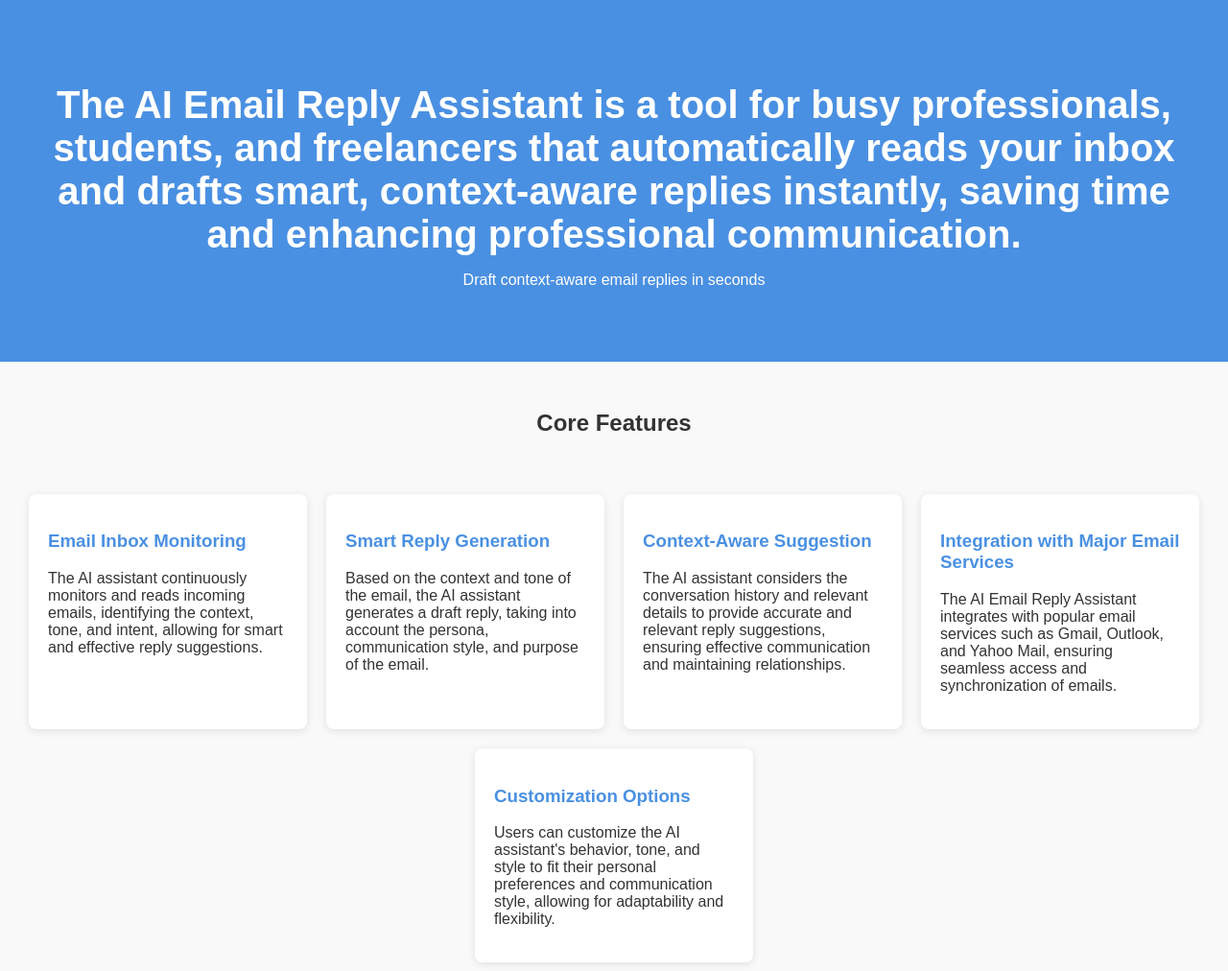
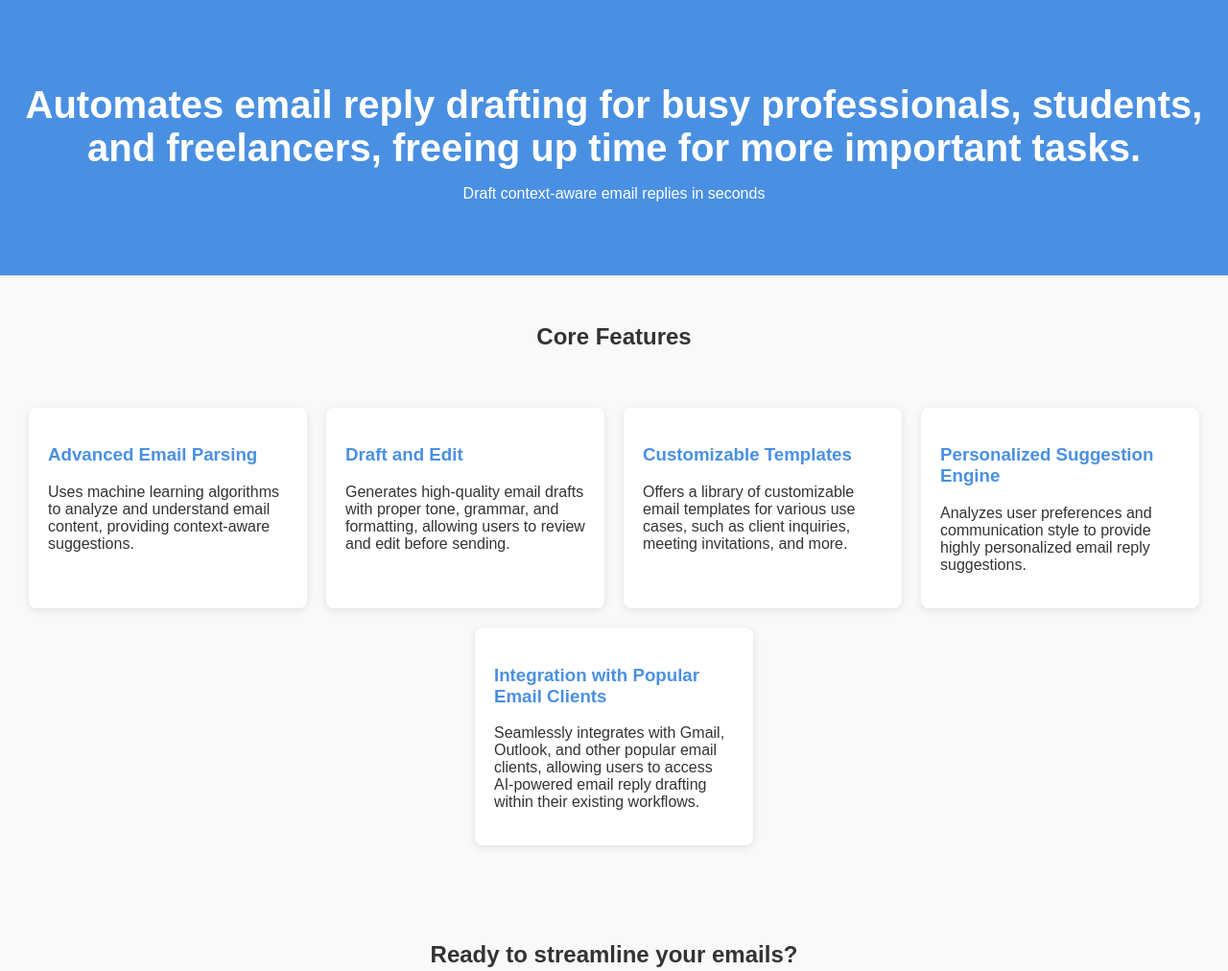
Before and after one commit to tooba393/AgenticAI_Assignment, a plain HTML site: page index.html in a window 1280 px wide. Shown: the top 1012 px of the page at 96% size. Drawn offline with Linux system fonts and the light colour scheme.

Commit message:
Here are a few options for concise commit messages:
1. "Added landing page layout and content"
2. "Deployed landing page with latest design updates"
3. "Updated landing page with new features and design"
4. "Refactored landing page for improved performance"
5. "Initial commit: Landing page setup and content added"

For a commit message that follows standard professional guidelines, use the imperative mood (command style) and keep it brief. Here is an example:

`feat(landing-page): Added initial layout and content`

This commit message clearly indicates that a new feature was added to the landing page, and any developer can understand the context without needing extra information.

```diff
--- a/index.html
+++ b/index.html
@@ -2,7 +2,7 @@
 <html lang="en">
 <head>
     <meta charset="UTF-8">
-    <title>The AI Email Reply Assistant is a tool for busy professionals, students, and freelancers that automatically reads your inbox and drafts smart, context-aware replies instantly, saving time and enhancing professional communication.</title>
+    <title>Automates email reply drafting for busy professionals, students, and freelancers, freeing up time for more important tasks.</title>
     <style>
         body { font-family: Arial,sans-serif; margin:0; padding:0; background:#f9f9f9; color:#333; }
         header { background:#4A90E2; color:white; padding:60px 20px; text-align:center; }
@@ -18,12 +18,12 @@
 </head>
 <body>
     <header>
-        <h1>The AI Email Reply Assistant is a tool for busy professionals, students, and freelancers that automatically reads your inbox and drafts smart, context-aware replies instantly, saving time and enhancing professional communication.</h1>
+        <h1>Automates email reply drafting for busy professionals, students, and freelancers, freeing up time for more important tasks.</h1>
         <p>Draft context-aware email replies in seconds</p>
     </header>
     <section>
         <h2 style="text-align:center; padding-top:30px;">Core Features</h2>
-        <div class="features"><div class='feature'><h3>Email Inbox Monitoring</h3><p>The AI assistant continuously monitors and reads incoming emails, identifying the context, tone, and intent, allowing for smart and effective reply suggestions.</p></div><div class='feature'><h3>Smart Reply Generation</h3><p>Based on the context and tone of the email, the AI assistant generates a draft reply, taking into account the persona, communication style, and purpose of the email.</p></div><div class='feature'><h3>Context-Aware Suggestion</h3><p>The AI assistant considers the conversation history and relevant details to provide accurate and relevant reply suggestions, ensuring effective communication and maintaining relationships.</p></div><div class='feature'><h3>Integration with Major Email Services</h3><p>The AI Email Reply Assistant integrates with popular email services such as Gmail, Outlook, and Yahoo Mail, ensuring seamless access and synchronization of emails.</p></div><div class='feature'><h3>Customization Options</h3><p>Users can customize the AI assistant's behavior, tone, and style to fit their personal preferences and communication style, allowing for adaptability and flexibility.</p></div></div>
+        <div class="features"><div class='feature'><h3>Advanced Email Parsing</h3><p>Uses machine learning algorithms to analyze and understand email content, providing context-aware suggestions.</p></div><div class='feature'><h3>Draft and Edit</h3><p>Generates high-quality email drafts with proper tone, grammar, and formatting, allowing users to review and edit before sending.</p></div><div class='feature'><h3>Customizable Templates</h3><p>Offers a library of customizable email templates for various use cases, such as client inquiries, meeting invitations, and more.</p></div><div class='feature'><h3>Personalized Suggestion Engine</h3><p>Analyzes user preferences and communication style to provide highly personalized email reply suggestions.</p></div><div class='feature'><h3>Integration with Popular Email Clients</h3><p>Seamlessly integrates with Gmail, Outlook, and other popular email clients, allowing users to access AI-powered email reply drafting within their existing workflows.</p></div></div>
     </section>
     <div class="cta">
         <h2>Ready to streamline your emails?</h2>
```
